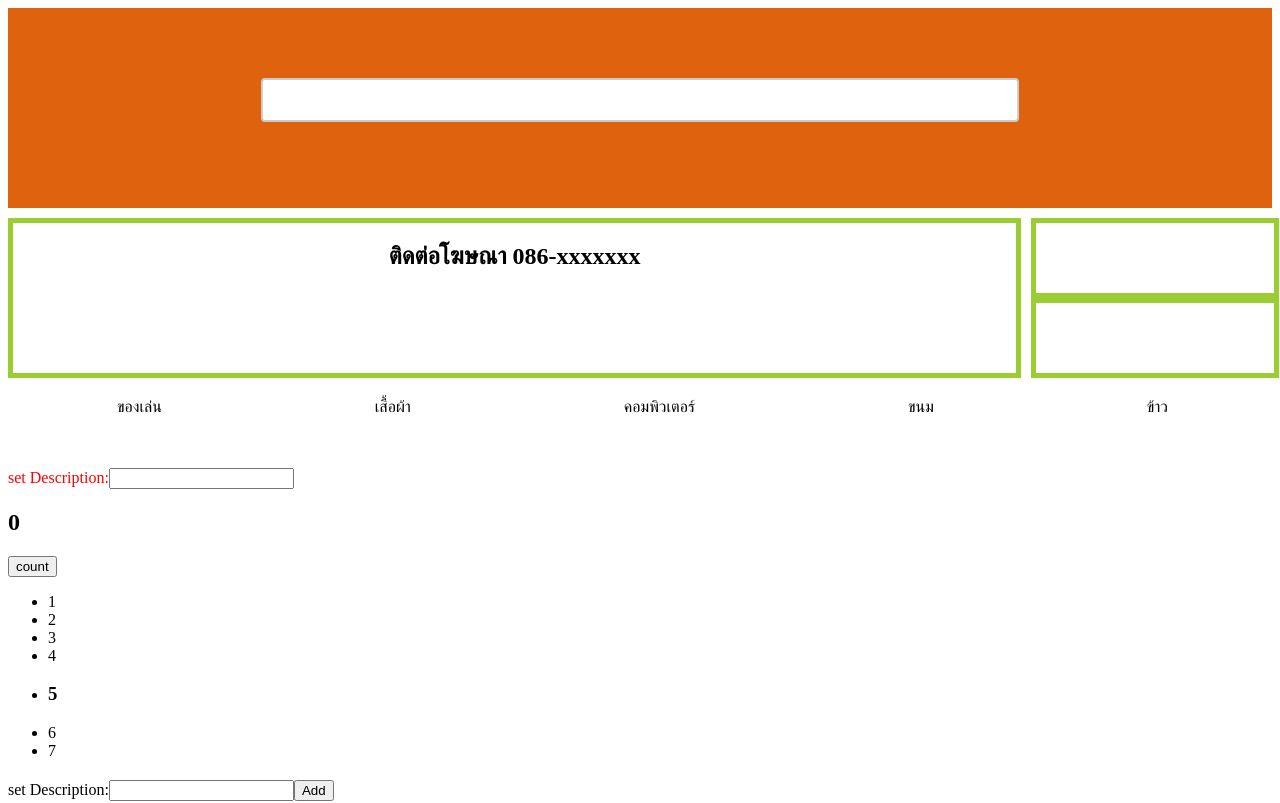
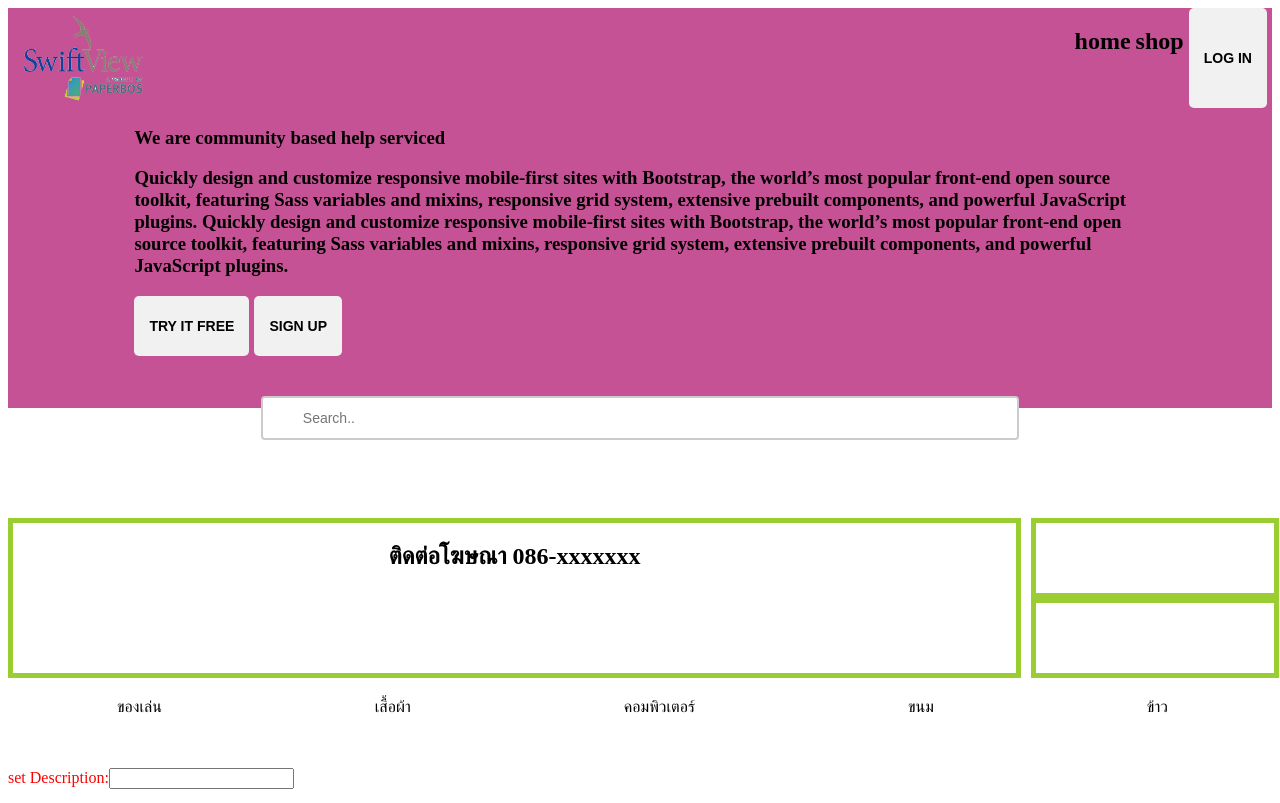
Before and after one commit to artborza/learn-angular, an Angular app: page / in a window 1280 px wide. Shown: the top 803 px of the page. Built offline with nearby package versions, Linux system fonts and the light colour scheme.

Commit message:
4/19/2021 10:57 PM

```diff
--- a/src/app/nevbar-component/nevbar-component.component.css
+++ b/src/app/nevbar-component/nevbar-component.component.css
@@ -1,7 +1,30 @@
 .topnav {
-    overflow: hidden;
     width: 100%;
-    height: 200px;
-    background-color: rgb(223, 98, 14);
-    text-align: center;
+    height: 400px;
+    background-color: rgb(196, 82, 148);
 }
+
+.center {
+    margin: 0 10% 0 10%;
+}
+
+.btn {
+    background-color: #f1f1f1;
+    color: black;
+    font-size: 12px;
+    padding: 8px 15px;
+    border: none;
+    cursor: pointer;
+    border-radius: 5px;
+    margin-right: 5px;
+}
+
+.btn:hover {
+    background-color: black;
+    color: white;
+}
+
+.menu {
+    display: flex;
+    flex-direction: row;
+}
--- a/src/app/nevbar-component/nevbar-component.component.html
+++ b/src/app/nevbar-component/nevbar-component.component.html
@@ -1,3 +1,22 @@
 <div class="topnav">
+    <div class="menu">
+        <img src="/assets/image/SWIFTVIEW-PAPERBOS-LOGO_transparent.png" style="height: 100px;width: auto;">
+        <div class="menu" style="margin-left: auto;">
+            <h2 style="margin-right: 5px;">home</h2>
+            <h2 style="margin-right: 5px;">shop</h2>
+            <button class="btn"><h3>LOG IN</h3></button>
+        </div>
+
+    </div>
+    <div class="center">
+        <h3>We are community based help serviced</h3>
+        <h3>Quickly design and customize responsive mobile-first sites with Bootstrap, the world’s most popular front-end open source toolkit, featuring Sass variables and mixins, responsive grid system, extensive prebuilt components, and powerful JavaScript
+            plugins. Quickly design and customize responsive mobile-first sites with Bootstrap, the world’s most popular front-end open source toolkit, featuring Sass variables and mixins, responsive grid system, extensive prebuilt components, and powerful
+            JavaScript plugins.
+        </h3>
+        <button class="btn"><h3>TRY IT FREE</h3></button>
+        <button class="btn"><h3>SIGN UP</h3></button>
+    </div>
+
     <app-search-bar-component></app-search-bar-component>
 </div>
--- a/src/app/search-bar-component/search-bar-component.component.css
+++ b/src/app/search-bar-component/search-bar-component.component.css
@@ -11,5 +11,6 @@ input[type=text] {
 }
 
 .center {
-    padding-top: 70px;
+    margin-top: 40px;
+    text-align: center;
 }
--- a/src/app/search-bar-component/search-bar-component.component.html
+++ b/src/app/search-bar-component/search-bar-component.component.html
@@ -1,3 +1,3 @@
 <div class="center">
-    <input type="text" id="fname" name="fname"><br><br>
+    <input type="text" placeholder="Search.."><br><br>
 </div>
--- a/src/app/top-banner-component/top-banner-component.component.css
+++ b/src/app/top-banner-component/top-banner-component.component.css
@@ -1,4 +1,5 @@
 .container {
+    margin-top: 100px;
     width: 100%;
     display: flex;
 }
```
Also changed, not shown: src/assets/image/SWIFTVIEW-PAPERBOS-LOGO_transparent.png (added).
